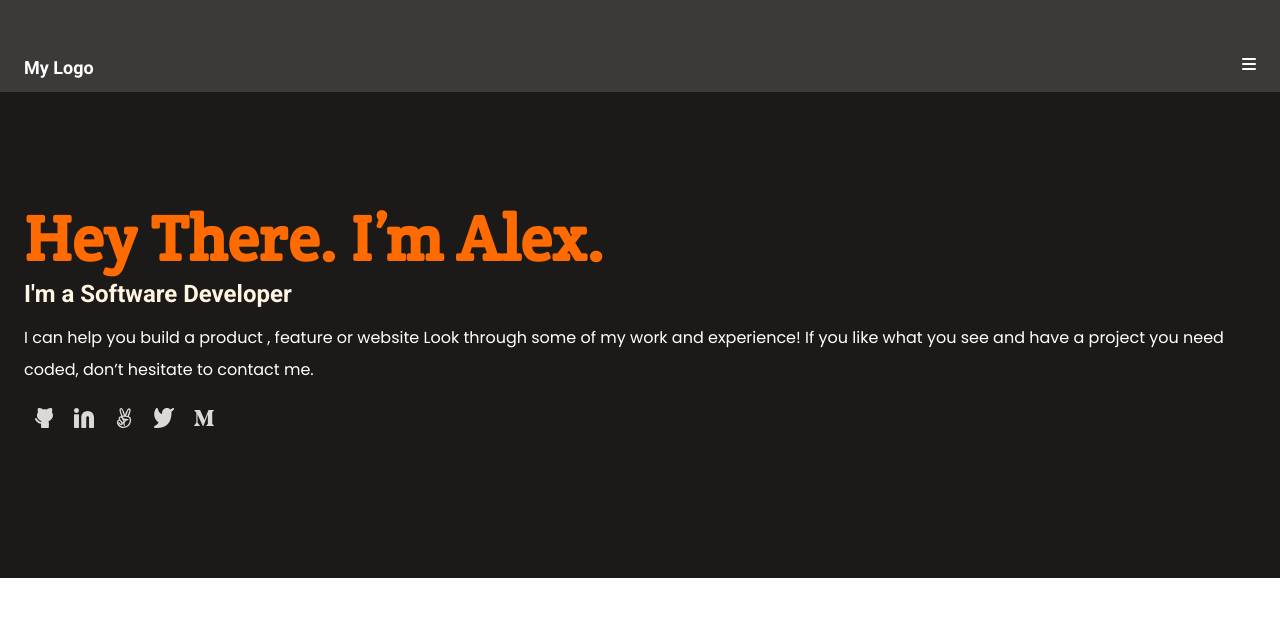
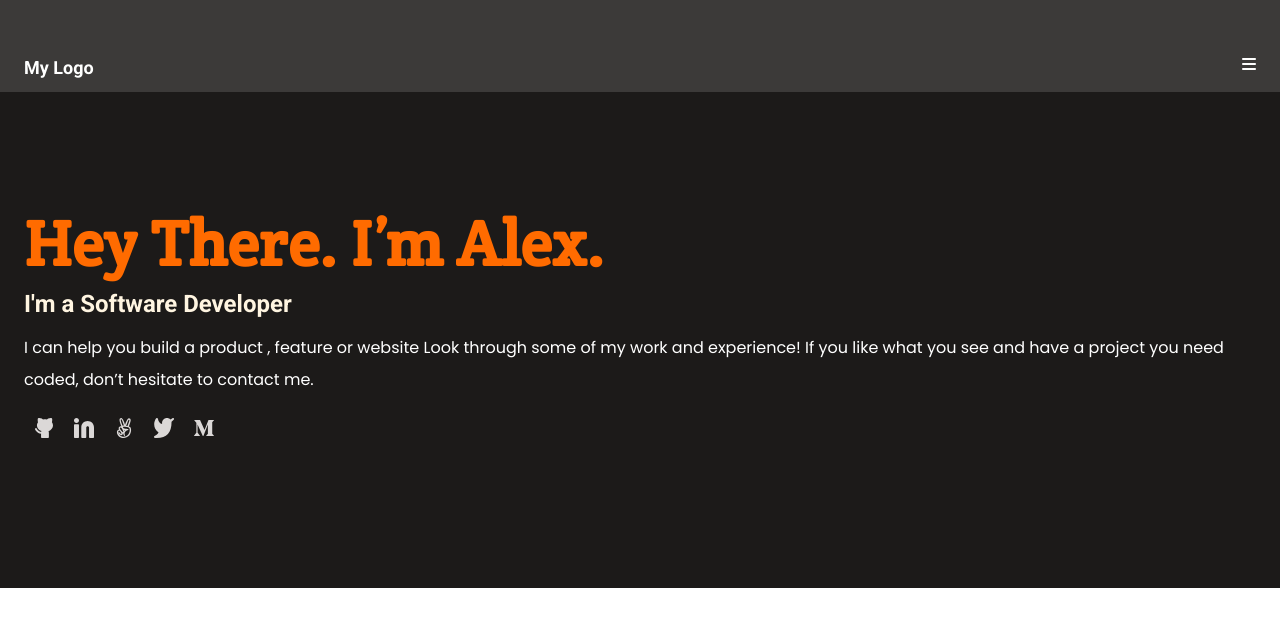
Before and after one commit to Cavein254/mobile-first, a website: page index.html in a window 1280 px wide. Drawn offline with Linux system fonts and the light colour scheme.

Commit message:
chore corrected linter errors

```diff
--- a/css/styles.css
+++ b/css/styles.css
@@ -3,6 +3,7 @@
   margin: 0;
   box-sizing: border-box;
 }
+
 .app-bar {
   background-color: #3c3a39;
   height: 5.75rem;
@@ -11,19 +12,22 @@
   flex-direction: row;
   justify-content: space-between;
 }
+
 .my-logo {
   color: #fff;
   width: 4.375rem;
   height: 1.5rem;
-  font-family: "Roboto";
+  font-family: "Roboto", sans-serif;
   font-style: normal;
   font-weight: 700;
   font-size: 1.125rem;
   line-height: 1.5rem;
 }
+
 .burger > span {
   color: #fff;
 }
+
 .hero {
   background-color: #1c1a19;
   padding: 7.5rem 1.5rem 8.5rem 1.5rem;
@@ -31,17 +35,19 @@
   background-size: cover;
   background-repeat: no-repeat;
 }
+
 .primary-text {
-  font-family: "Crete Round";
+  font-family: "Crete Round", sans-serif;
   font-style: normal;
   font-weight: 400;
   font-size: 2rem;
-  line-height: 170%;
+  line-height: 200%;
   color: #ff6b00;
   letter-spacing: 0.02rem;
 }
+
 .supporting-text {
-  font-family: "Roboto";
+  font-family: "Roboto", sans-serif;
   font-style: normal;
   font-weight: 700;
   font-size: 1rem;
@@ -49,14 +55,16 @@
   color: #fff5e1;
   margin: 0.75rem 0;
 }
+
 .description {
   color: #fff;
-  font-family: "Poppins";
+  font-family: "Poppins", sans-serif;
   font-style: normal;
   font-weight: 400;
   font-size: 1rem;
   line-height: 2rem;
 }
+
 .social-media {
   margin-top: 0.75rem;
 }
```
